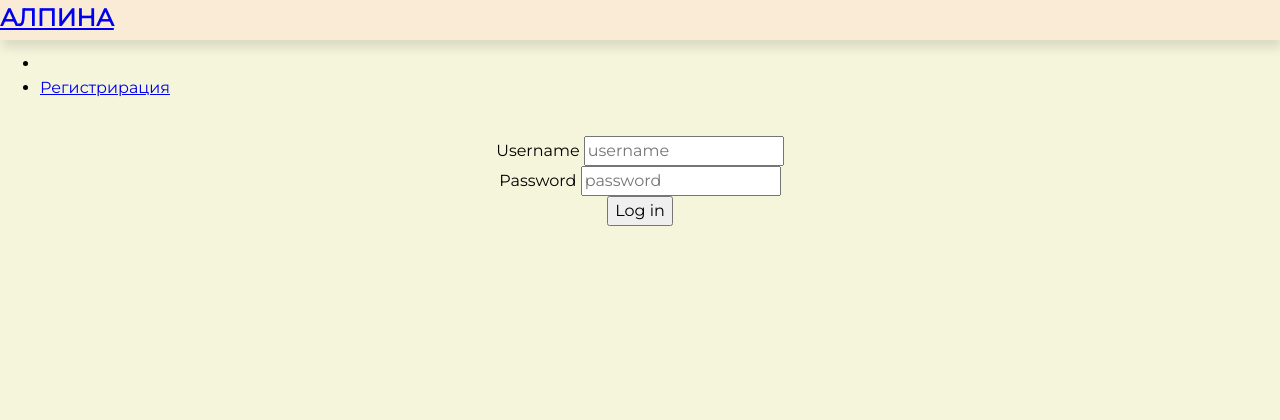
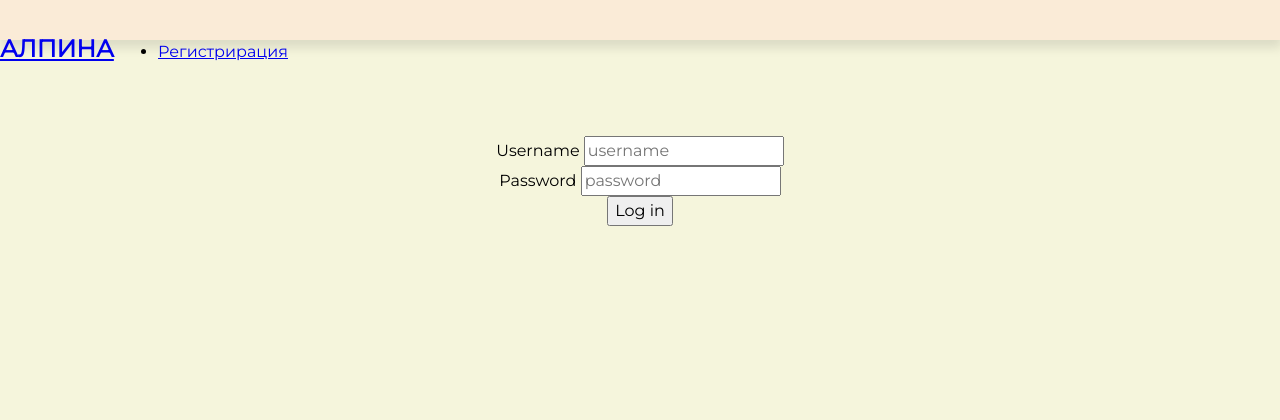
Before and after one commit to kostakazakoff/Web-projects, a Django app: page / in a window 1280 px wide. Shown: the top 420 px of the page. Run offline with Django 4.2, Linux system fonts and the light colour scheme; parts of the project's set-up code (start-up, migrations or seed data) failed here and were passed over.

Commit message:
working on styles

```diff
--- a/alpina/static/css/styles.css
+++ b/alpina/static/css/styles.css
@@ -13,6 +13,15 @@
     position: fixed;
     top: 0;
     left: 0;
+}
+.navbar__brand{
+    display: inline-block;
+}
+.navbar__menu{
+    display: inline-block;
+}
+.navbar__menu__item{
+    display: inline-block;
 }
 
 .main-container{
--- a/alpina/templates/navbar.html
+++ b/alpina/templates/navbar.html
@@ -4,25 +4,17 @@
     </h1>
 
     <ul class="navbar__menu">
-        <!-- <li class="nav-item dropdown"> -->
-        <li class="navbar_menu_item">
+        <li class="navbar__menu__item">
             {% if user.is_authenticated %}
             <a class="nav-link dropdown-toggle" href="#" role="button" data-bs-toggle="dropdown" aria-expanded="false">
                 Меню
             </a>
 
             <ul class="dropdown-menu">
-
-                <li><a class="dropdown-item" href="/../articles_list/">Артикули</a></li>
-                <li><a class="dropdown-item" href="/../products_list/">Продукти</a></li>
-                <li>
-                    <hr class="dropdown-divider">
-                </li>
-                <li><a class="dropdown-item" href="/../create_product/">Нов продукт</a></li>
-                <li><a class="dropdown-item" href="/../create_article/">Нов артикул</a></li>
-
-                <!-- <li><hr class="dropdown-divider"></li>
-                        <li><a class="dropdown-item" href="/">Account</a></li> -->
+                <li><a class="dropdown-item" href="/../articles_list/">Артикули</a></option>
+                <li><a class="dropdown-item" href="/../products_list/">Продукти</a></option>
+                <li><a class="dropdown-item" href="/../create_product/">Нов продукт</a></option>
+                <li><a class="dropdown-item" href="/../create_article/">Нов артикул</a></option>
             </ul>
             {% endif %}
         </li>
```
